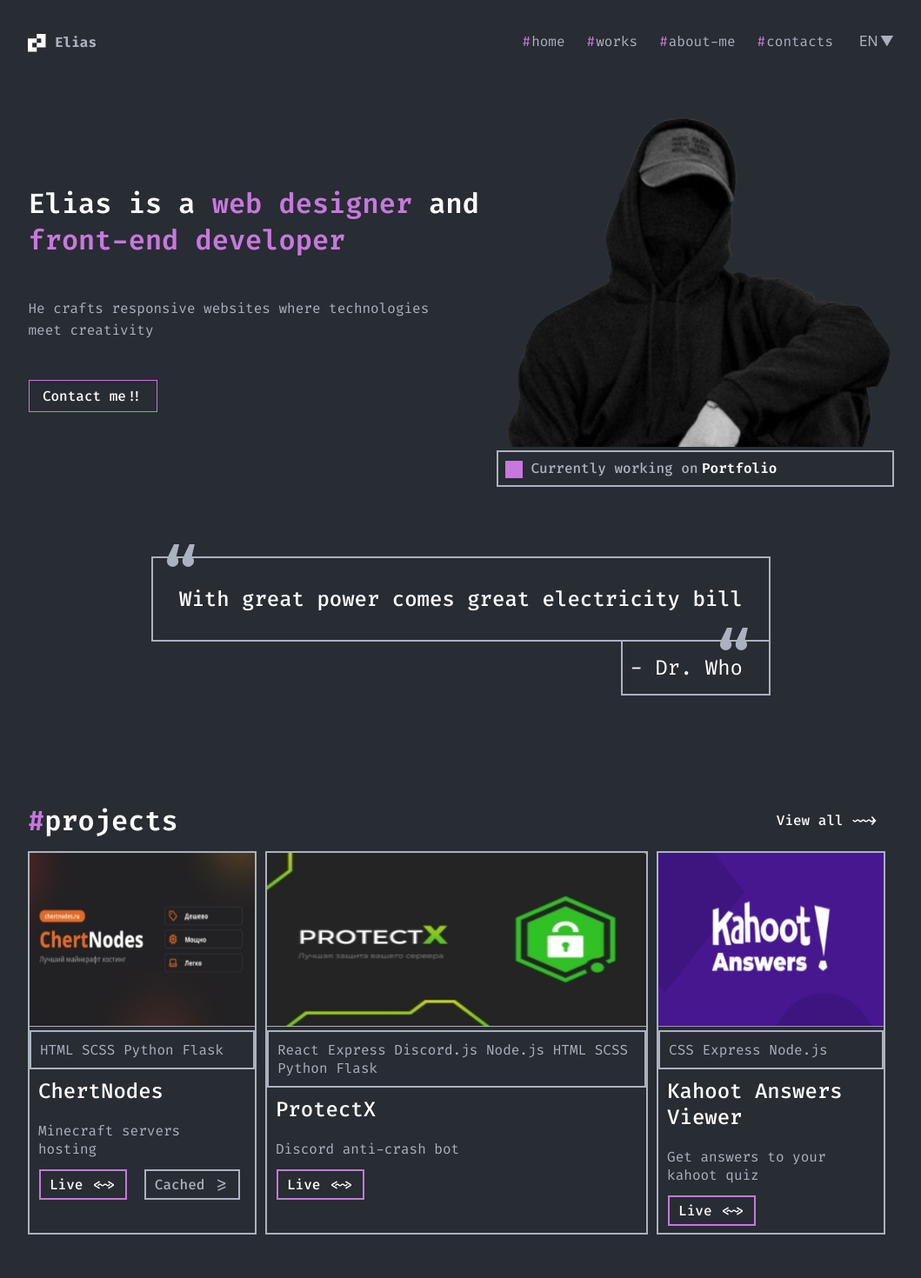
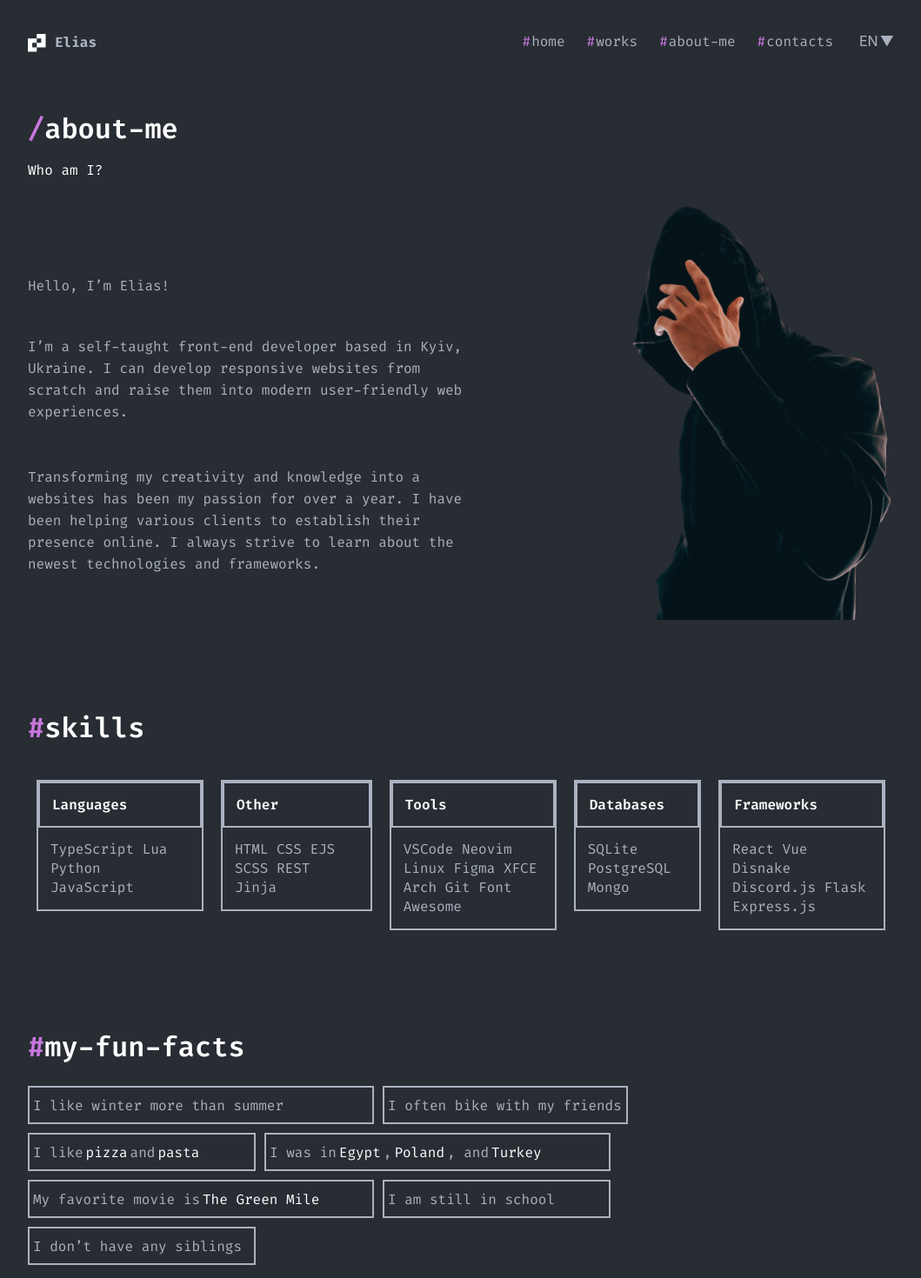
Before and after one commit to 89811421793/portfolio, a React app: page / in a window 1280 px wide. Shown: the top 1470 px of the page at 87% size, without its empty margins (110-1169 px from the left). Built offline with nearby package versions, Linux system fonts and the light colour scheme.

Commit message:
SectionTitleLinks for Projectspage

```diff
--- a/src/App.tsx
+++ b/src/App.tsx
@@ -1,18 +1,25 @@
 import "./App.css";
-import { Main } from "./pages/homepage/layout/sections/main/Main";
-import { Projects } from "./pages/homepage/layout/sections/projects/Projects";
-import { Skills } from "./pages/homepage/layout/sections/skills/Skills";
-import { About } from "./pages/homepage/layout/sections/about/About";
-import { Contacts } from "./pages/homepage/layout/sections/contacts/Contacts";
+// import { Main } from "./pages/homepage/layout/sections/main/Main";
+// import { Projects } from "./pages/homepage/layout/sections/projects/Projects";
+// import { About } from "./pages/homepage/layout/sections/about/About";
+// import { Contacts } from "./pages/homepage/layout/sections/contacts/Contacts";
+// import { Skills } from "./pages/homepage/layout/sections/skills/Skills";
+import { AboutInfo } from "./pages/aboutpage/layout/sections/aboutinfo/AboutInfo";
+import { MyFunFacts } from "./pages/aboutpage/layout/sections/myfunfacts/MyFunFacts";
+import { Skills } from "./pages/aboutpage/layout/sections/skills/Skills";
 
 function App() {
   return (
     <div className="App">
-      <Main />
+      {/* <Main />
       <Projects />
       <Skills />
       <About />
-      <Contacts />
+      <Contacts /> */}
+<AboutInfo/>
+<Skills/>
+<MyFunFacts/>
+
     </div>
   );
 }
```
Also changed, not shown: src/pages/projectspage/layout/sections/completeapps/CompleteApps.tsx (+11 -7 lines), src/pages/projectspage/layout/sections/smallprojects/SmallProjects.tsx (+8 -1 lines).
